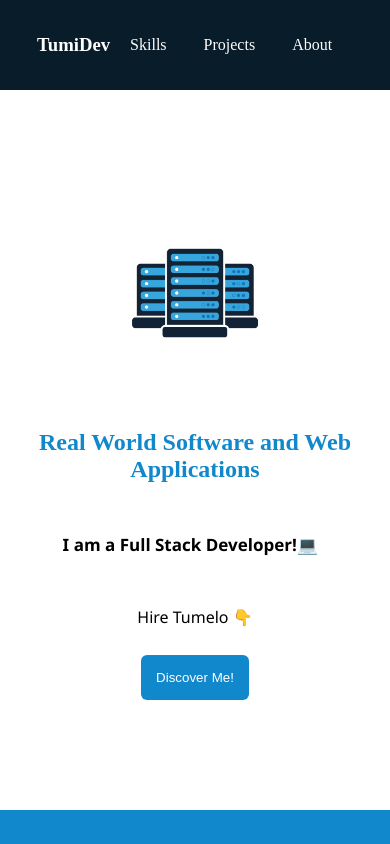
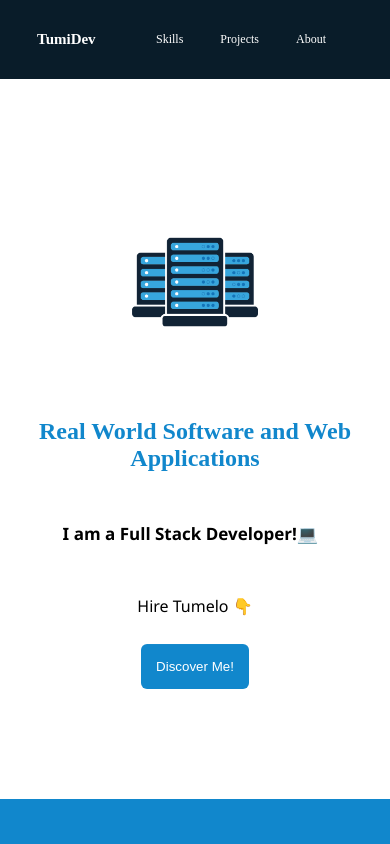
Before and after one commit to UnityGameDesign-max/tumi-portfolio, a React (Create React App) app: page / in a window 390 px wide. Shown: the top 844 px of the page. Built offline with nearby package versions, Linux system fonts and the light colour scheme.

Commit message:
modified Navigation css file

```diff
--- a/src/Navigation/Navigation.css
+++ b/src/Navigation/Navigation.css
@@ -29,8 +29,9 @@
 
 
 .navigation__logo{
-    color: white;
+    color:rgb(17, 135, 204);
     padding-left: 27px;
+
 
 }
 
@@ -42,3 +43,24 @@
 .navigation__logo a:hover{
     color:rgb(17, 135, 204);
 }
+
+
+@media only screen and (max-width: 520px){
+    .navigation__logo{
+        color: white;
+        padding-left: 27px;
+        font-size:15px ;
+
+    }
+
+    .navigation__link{
+        color: white;
+        padding: 10px;
+        padding-right: 27px;
+        text-decoration: none;
+        font-size: 12px;
+    }
+
+
+
+}
```
